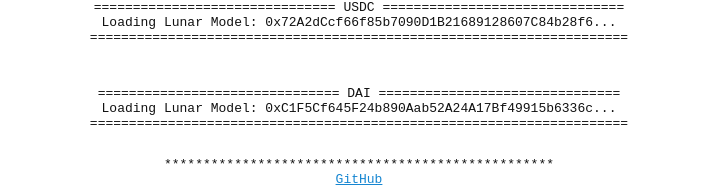
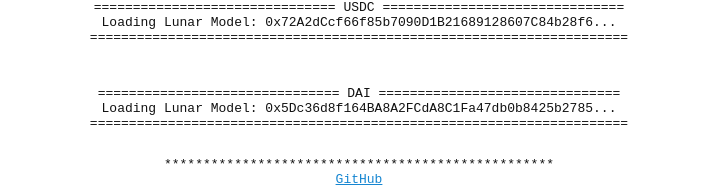
Before and after one commit to Uniscam/heco-yield-mining-info, a React (Create React App) app: page /bsc in a window 1280 px wide. Shown: the part 349-536 px from the top of the page, without its empty margins (281-998 px from the left). Built offline with nearby package versions, Linux system fonts and the light colour scheme; no server answers.

Commit message:
Update yfii-moon.ts

```diff
--- a/src/constant/pools/yfii-moon.ts
+++ b/src/constant/pools/yfii-moon.ts
@@ -134,10 +134,10 @@ export const pools: Array<Pool> = [
     depostAlert:'',
     tokenDescriptionUrl: '',
     tokenDescriptionUrl2: '',
-    earnedToken: 'YFII',
-    claimedTokenAddress: '0x7F70642d88cf1C4a3a7abb072B53B929b653edA5',
-    earnedTokenAddress: '0xC1F5Cf645F24b890Aab52A24A17Bf49915b6336c',
-    earnContractAddress: '0xC1F5Cf645F24b890Aab52A24A17Bf49915b6336c',
+    earnedToken: 'DAI',
+    claimedTokenAddress: '0x1AF3F329e8BE154074D8769D1FFa4eE058B1DBc3',
+    earnedTokenAddress: '0x1AF3F329e8BE154074D8769D1FFa4eE058B1DBc3',
+    earnContractAddress: '0x5Dc36d8f164BA8A2FCdA8C1Fa47db0b8425b2785',
     defaultApy: "39.54",
     pricePerFullShare: 1,
     pastPricePerFullShare: 1,
```
